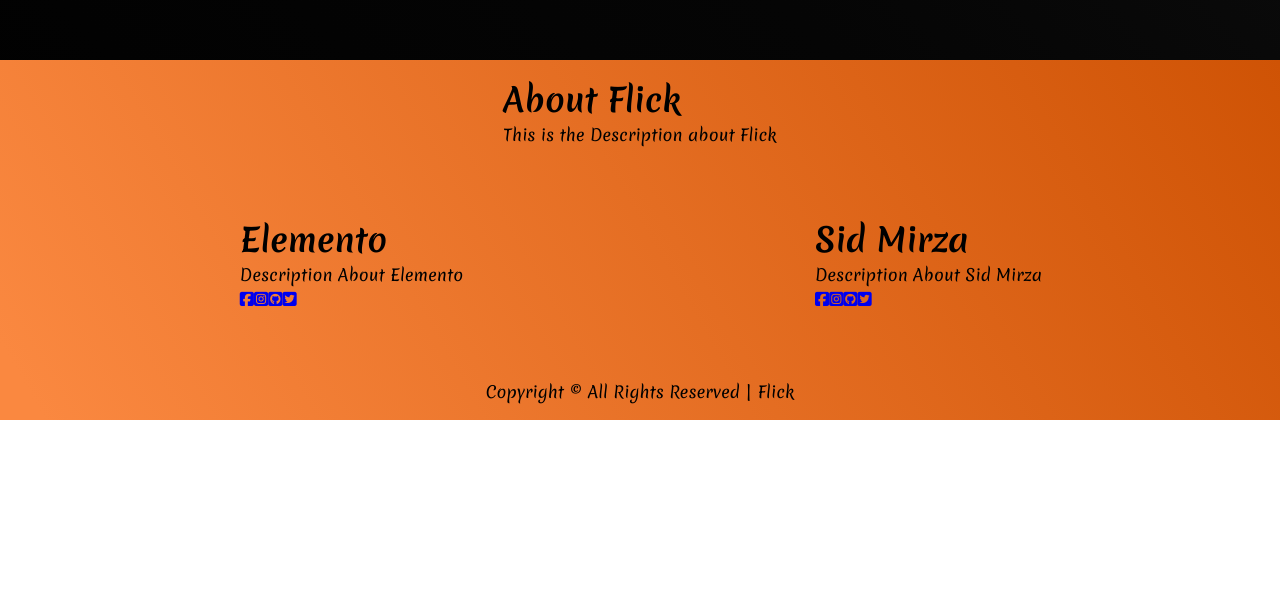
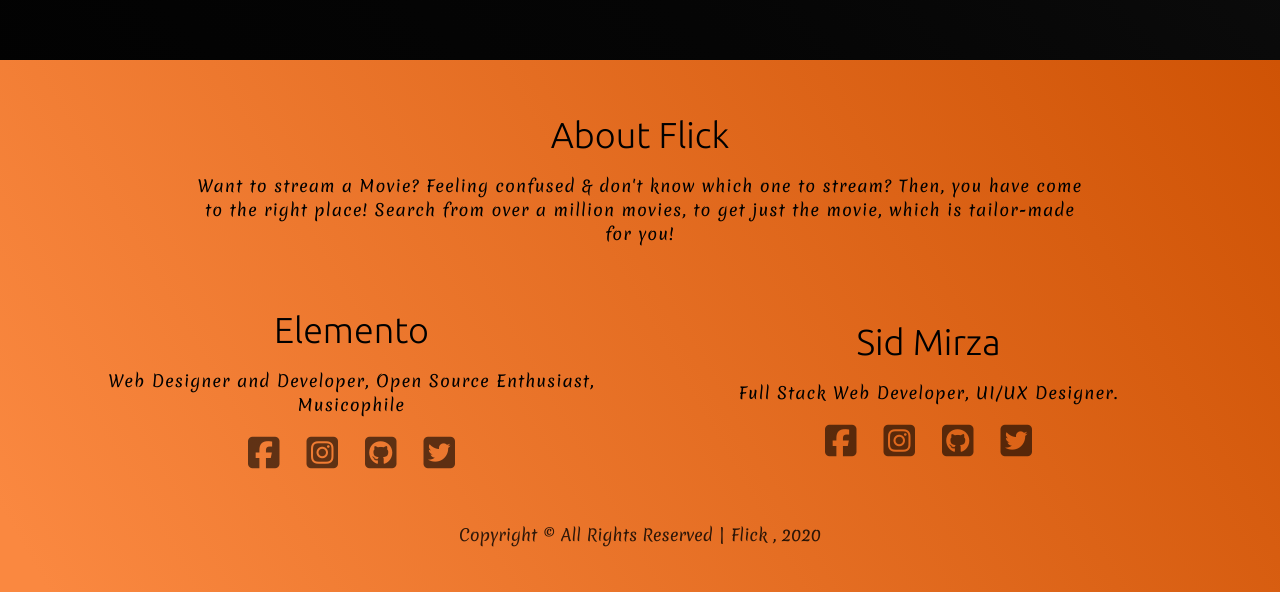
Before and after one commit to Elemento24/Flick, a React (Create React App) app: page / in a window 1280 px wide. Shown: the part 1540-2132 px from the top of the page. Before the commit the page ends 1960 px from the top, so only its background shows below. Built offline with nearby package versions, Linux system fonts and the light colour scheme; no server answers; a web font is replaced by a local one.

Commit message:
complete footer, inject aos

```diff
--- a/public/index.html
+++ b/public/index.html
@@ -13,6 +13,7 @@
           user's mobile device or desktop. See https://developers.google.com/web/fundamentals/web-app-manifest/
         -->
         <link rel="manifest" href="%PUBLIC_URL%/manifest.json" />
+        <link rel="stylesheet" href="https://cdnjs.cloudflare.com/ajax/libs/aos/2.3.4/aos.css" integrity="sha512-1cK78a1o+ht2JcaW6g8OXYwqpev9+6GqOkz9xmBN9iUUhIndKtxwILGWYOSibOKjLsEdjyjZvYDq/cZwNeak0w==" crossorigin="anonymous" />
         <!--
           Notice the use of %PUBLIC_URL% in the tags above.
           It will be replaced with the URL of the `public` folder during the build.
@@ -39,7 +40,10 @@
           To create a production bundle, use `npm run build` or `yarn build`.
         -->
     </body>
-
+    <script src="https://cdnjs.cloudflare.com/ajax/libs/aos/2.3.4/aos.js" integrity="sha512-A7AYk1fGKX6S2SsHywmPkrnzTZHrgiVT7GcQkLGDe2ev0aWb8zejytzS8wjo7PGEXKqJOrjQ4oORtnimIRZBtw==" crossorigin="anonymous"></script>
+    <script type="text/javascript">
+        AOS.init();
+    </script>
     <script src="https://kit.fontawesome.com/49b4b0b11c.js" crossorigin="anonymous"></script>
 
 </html>
--- a/src/components/Footer/Footer.js
+++ b/src/components/Footer/Footer.js
@@ -4,33 +4,37 @@
     return (
     <div className='footer'>
         <div className="footer__about">
-            <h1>About Flick</h1>
-            <p>This is the Description about Flick</p>
+            <h1 className='heading-sec footer__heading'>About Flick</h1>
+            <p className="footer__text">
+                Want to stream a Movie? Feeling confused & don't know which one to stream?
+                Then, you have come to the right place! Search from over a million movies, to get just the movie,
+                which is tailor-made for you!
+            </p>
         </div>
 
         <div className = "footer__elemento">
-            <h1>Elemento</h1>
-            <p className="footer__text">Description About Elemento</p>
+            <h1 className='heading-sec footer__heading'>Elemento</h1>
+            <p className="footer__text">Web Designer and Developer, Open Source Enthusiast, Musicophile</p>
             <div className="footer__social">
-                <a href="#"><i className="fab fa-facebook-square"></i></a>
-                <a href="#"><i className="fab fa-instagram-square"></i></a>
-                <a href="#"><i className="fab fa-github-square"></i></a>
-                <a href="#"><i className="fab fa-twitter-square"></i></a>
+                <a className="footer__social-icon" target="_blank" href="https://www.facebook.com/elemento24"><i className="fab fa-facebook-square"></i></a>
+                <a className="footer__social-icon" target="_blank" href="https://www.instagram.com/elemento.24/"><i className="fab fa-instagram-square"></i></a>
+                <a className="footer__social-icon" target="_blank" href="https://github.com/Elemento24"><i className="fab fa-github-square"></i></a>
+                <a className="footer__social-icon" target="_blank" href="https://twitter.com/Vishesh30493930"><i className="fab fa-twitter-square"></i></a>
             </div>
         </div>
 
         <div className = "footer__sid">
-            <h1>Sid Mirza</h1>
-            <p className="footer__text">Description About Sid Mirza</p>
+            <h1 className='heading-sec footer__heading'>Sid Mirza</h1>
+            <p className="footer__text">Full Stack Web Developer, UI/UX Designer.</p>
             <div className="footer__social">
-                <a href="#"><i className="fab fa-facebook-square"></i></a>
-                <a href="#"><i className="fab fa-instagram-square"></i></a>
-                <a href="#"><i className="fab fa-github-square"></i></a>
-                <a href="#"><i className="fab fa-twitter-square"></i></a>
+                <a className="footer__social-icon" target="_blank" href="https://www.facebook.com/sidmirza4"><i className="fab fa-facebook-square"></i></a>
+                <a className="footer__social-icon" target="_blank" href="https://wwww.instagram.com/sidmirza4"><i className="fab fa-instagram-square"></i></a>
+                <a className="footer__social-icon" target="_blank" href="https://www.github.com/sidmirza4"><i className="fab fa-github-square"></i></a>
+                <a className="footer__social-icon" target="_blank" href="https://www.twitter.com/sidmirza4"><i className="fab fa-twitter-square"></i></a>
             </div>
         </div>
 
-        <p className='footer__copyright'>Copyright &copy; All Rights Reserved | Flick</p>
+        <p className='footer__copyright'>Copyright &copy; All Rights Reserved | Flick , 2020</p>
     </div>
     );
 };
--- a/src/components/Landing/Popular/Popular.js
+++ b/src/components/Landing/Popular/Popular.js
@@ -1,12 +1,9 @@
 import React, { useEffect } from 'react';
 import { connect} from 'react-redux';
 
-import AOS from 'aos';
-import 'aos/dist/aos.css'; // You can also use <link> for styles
 import * as actions from '../../../store/actions/action';
 
 const Latest = props => {
-    AOS.init();
     const {onGetPopular, genres, movie} = props;
 
     useEffect(() => {
@@ -44,13 +41,13 @@
                     <div className='popular__vote'>
                         <div className="popular__vote--avg">{movie.vote_average}</div>
                     </div>
-                    <img className = "popular__poster" src={movie.img} alt={movie.title} />
-                    <h1 className="popular__title">{movie.title}</h1>
+                    <img className = "popular__poster" data-aos="fade-right" data-aos-duration="300" data-aos-delay="100" src={movie.img} alt={movie.title} />
+                    <h1 className="popular__title" data-aos="fade-right" data-aos-duration="300" data-aos-delay="50">{movie.title}</h1>
                 </div>
                 <div className="popular__container--right">
-                    <p className="popular__overview">{movie.overview}</p>
-                    <div className = "popular__date"><i className="far fa-calendar-alt"></i><span className='ml-2'>{movie.release_date}</span></div>
-                    <div className = "popular__genre" ><i className="fas fa-stream"></i><span className="ml-2">{movie_genres}</span></div>
+                    <p className="popular__overview" data-aos="fade-left" data-aos-duration="300" data-aos-delay="100">{movie.overview}</p>
+                    <div className = "popular__date" data-aos="fade-left" data-aos-duration="300" data-aos-delay="200"><i className="far fa-calendar-alt"></i><span className='ml-2'>{movie.release_date}</span></div>
+                    <div className = "popular__genre" data-aos="fade-left" data-aos-duration="300" data-aos-delay="300"><i className="fas fa-stream"></i><span className="ml-2">{movie_genres}</span></div>
                 </div>
             </div>
         );
@@ -58,6 +55,7 @@
 
     return (
       <div className='popular'>
+        <h1 className="heading-pri popular__heading" data-aos="fade-up" data-aos-duration="300">Most Popular Movie</h1>
         {movieDiv}
       </div>
     );
--- a/src/sass/base/_typography.scss
+++ b/src/sass/base/_typography.scss
@@ -0,0 +1,17 @@
+.heading-pri, .heading-sec, .heading-ter {
+    font-family: $fp;
+    font-weight: 300;
+    padding: 1rem;
+}
+
+.heading-pri {
+    font-size: 6rem;
+}
+
+.heading-sec{
+    font-size: 4rem;
+}
+
+.heading-ter{
+    font-size: 3rem;
+}
--- a/src/sass/components/_footer.scss
+++ b/src/sass/components/_footer.scss
@@ -1,11 +1,7 @@
 .footer {
-    // experimental
-    height: 40rem;
     width: 100%;
-    color: $cw;
+    padding: 4rem 0;
     background: linear-gradient(60deg, $cp-l 3%, $cp-d);
-
-    color: $cb;
 
     display: grid;
     grid-template-columns: minmax(3rem, 5rem) repeat(2, 1fr) minmax(3rem, 5rem);
@@ -14,19 +10,89 @@
     align-items: center;
     justify-items: center;
 
+    &__heading{
+        width: max-content;
+        margin: 1rem auto;
+        padding: 1rem 2rem;
+        transition: all .3s linear;
+
+        &:hover {
+            box-shadow: $bs-sm-l;
+        }
+    }
+
+    &__text{
+        text-align: center;
+        margin: 0 0 1rem 0;
+        letter-spacing: 1px;
+    }
+
     &__about{
         grid-column: 2 / 4;
+
+        p{
+            padding: 0 12rem;
+
+            @include respond(tab-port){
+                padding: 0 6rem;
+            }
+            @include respond(tab-phone){
+                padding: 0;
+            }
+        }
+    }
+
+    &__elemento, &__sid {
+        display: flex;
+        flex-direction: column;
+    }
+
+    &__social {
+        margin: 0 auto;
+    }
+
+    &__social-icon {
+        color: $cb;
+        font-size: 4rem;
+        margin: 0 1.5rem;
+
+        i{
+            transform: translateY(0) scale(1);
+            transition: all .2s linear;
+            opacity: 0.6;
+
+            &:hover{
+                opacity: 1;
+                transform: translateY(-2px) scale(1.04);
+            }
+        }
     }
 
     &__elemento{
-         grid-column: 2 / 3;
+        grid-column: 2 / 3;
+
+        @include respond(phone){
+            grid-column: 2 / 4;
+        }
     }
 
     &__sid{
         grid-column: 3 / 4;
+
+        @include respond(phone){
+            grid-column: 2 / 4;
+        }
     }
 
     &__copyright{
         grid-column: 2 / 4;
+        opacity: .8;
+        padding: 1rem 2rem;
+        transition: all .2s linear;
+
+        &:hover {
+            box-shadow: $bs-sm-m;
+        }
     }
+
 }
--- a/src/sass/components/_popular.scss
+++ b/src/sass/components/_popular.scss
@@ -4,9 +4,15 @@
     color: $cw;
     font-size: 2rem;
 
+    &__heading{
+        color: $cp;
+        width: max-content;
+        margin: 0 auto;
+    }
+
     &__container {
         width: 70%;
-        margin: 6rem auto;
+        margin: 12rem auto;
         display: grid;
         grid-template-columns: repeat(auto-fit, minmax(50rem, 1fr));
         column-gap: 6rem;
@@ -25,7 +31,6 @@
 
     }
 
-
     &__vote {
         background: linear-gradient(60deg, $cp-l 3%, $cp-d);
         height: 120px;
@@ -36,6 +41,7 @@
         position: absolute;
         top: -5rem;
         right: 2rem;
+        z-index: 2;
 
         @include respond(tab-land){
             right: 0;
```
